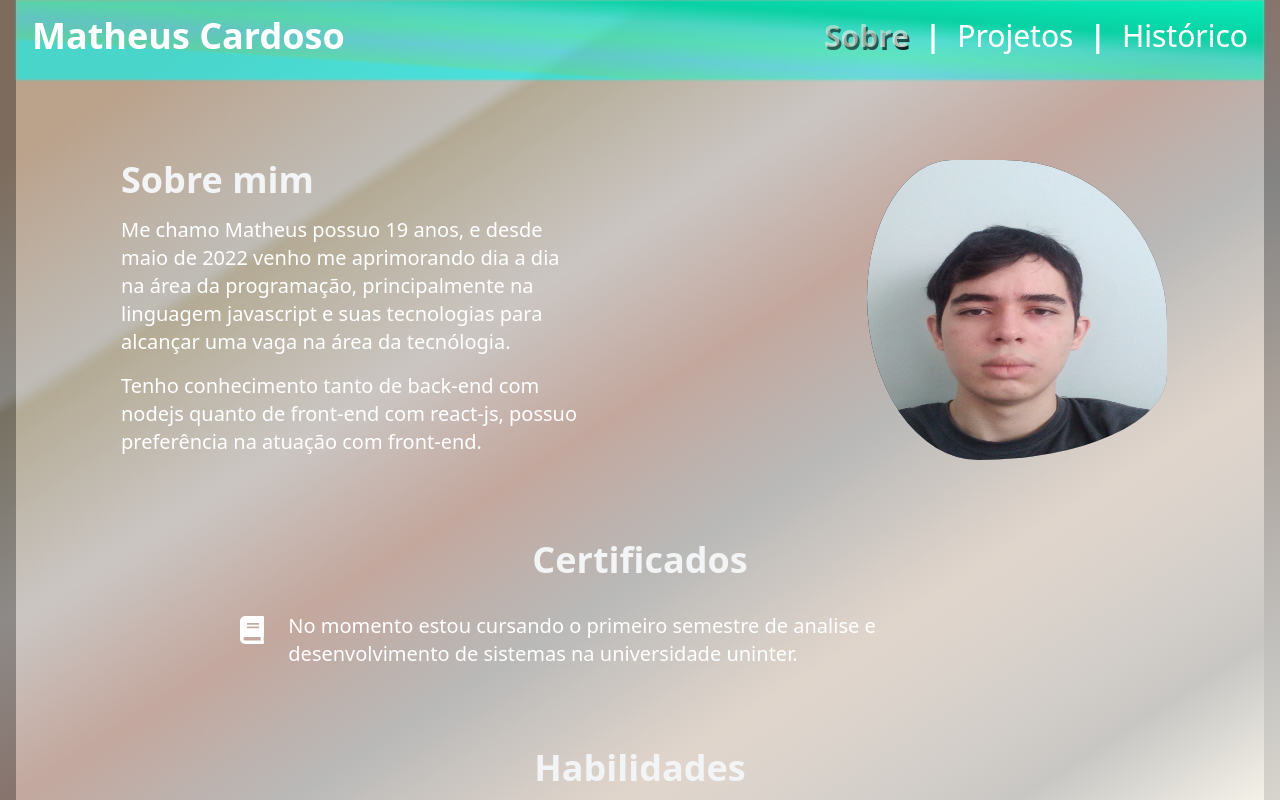
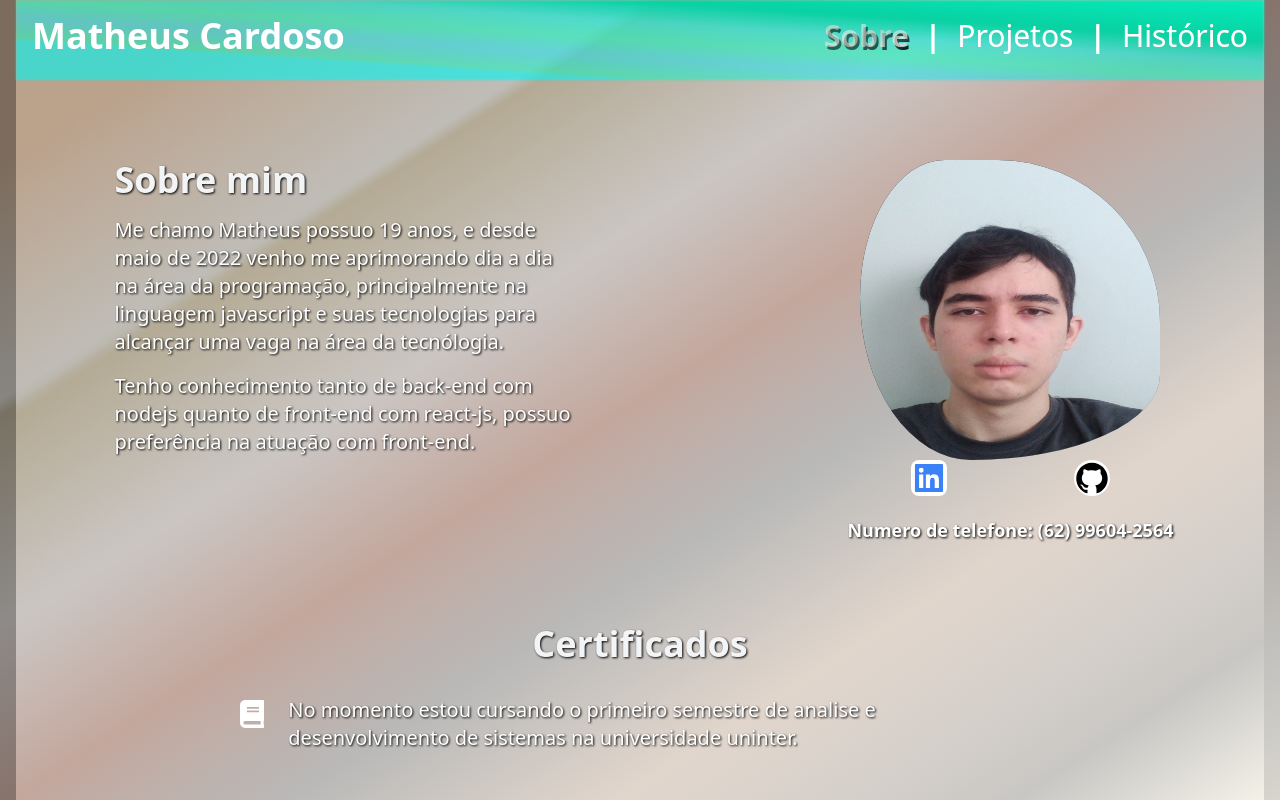
Before and after one commit to MatheusCardosoc0/Portifolio2.0, a Next.js app: page / in a window 1280 px wide. Built offline with nearby package versions, Linux system fonts and the light colour scheme.

Commit message:
adicionando contato

```diff
--- a/src/assets/CustomText.tsx
+++ b/src/assets/CustomText.tsx
@@ -11,7 +11,7 @@ export const TypingTitle = ({ styleText, text }: CustomTextProps) => (
     variants={textContainer}
     initial="hidden"
     whileInView={"show"}
-    className={`text-lg px-2 sm:text-4xl text-gray-100 font-bold ${styleText}`}>
+    className={`text-lg px-2 sm:text-4xl text-gray-100 drop-shadow-[1px_1px_1px_black] font-bold ${styleText}`}>
     {text}
   </motion.p>
 )
@@ -22,7 +22,7 @@ export const TypingText = ({ text, styleText }: CustomTextProps) => (
     variants={textVariant2}
     initial="hidden"
     whileInView={"show"}
-    className={`font-normal text-sm px-2  md:text-xl text-white ${styleText}`}>
+    className={`font-normal text-sm px-2 drop-shadow-[1px_1px_1px_black]  md:text-xl text-white ${styleText}`}>
    {text}
   </motion.h2>
 )
--- a/src/pages/_app.tsx
+++ b/src/pages/_app.tsx
@@ -8,8 +8,8 @@ function MyApp({ Component, pageProps }: AppProps) {
   return (
     <UseDataContext>
       <Layaut>
-      <Component {...pageProps} />
-    </Layaut>
+        <Component {...pageProps} />
+      </Layaut>
     </UseDataContext>
   )
 }
--- a/src/pages/components/About.tsx
+++ b/src/pages/components/About.tsx
@@ -3,6 +3,7 @@ import { motion } from 'framer-motion'
 import { TypingText, TypingTitle } from '../../assets/CustomText'
 import { fadeIn, zoomIn } from '../../utils/motion'
 import { FaBook, FaBookOpen } from 'react-icons/fa'
+import { AiFillGithub, AiFillLinkedin } from 'react-icons/ai'
 
 const About = () => {
   return (
@@ -20,11 +21,27 @@ const About = () => {
           <TypingText text='Tenho conhecimento tanto de back-end com nodejs quanto de front-end com react-js, possuo preferência na atuação com front-end.' />
         </div>
 
-        <motion.img src='/profile.jpg'
-          className='rounded-full photo-effect md:w-[300px] md:h-[300px] w-[200px] h-[200px] mx-auto md:mx-[initial]'
+        <motion.div
           variants={zoomIn(0.25, 1)}
           initial="hidden"
-          whileInView={"show"} />
+          whileInView={"show"}>
+          <img src='/profile.jpg'
+            className='rounded-full photo-effect md:w-[300px] md:h-[300px] w-[200px] h-[200px] mx-auto md:mx-[initial]'
+          />
+
+         <div className='flex justify-around  text-4xl'>
+         <a href='https://www.linkedin.com/in/matheus-cardoso-026488244/' target={"_blank"}>
+            <AiFillLinkedin className='text-blue-500 bg-white rounded-lg cursor-pointer' />
+          </a>
+          <a href='https://github.com/MatheusCardosoc0' target={"_blank"}>
+            <AiFillGithub className='bg-white rounded-full cursor-pointer' />
+          </a>
+         </div>
+
+         <p className='mt-5 text-white drop-shadow-[1px_1px_1px_black] text-lg font-bold'>
+          Numero de telefone: (62) 99604-2564
+          </p>
+        </motion.div>
 
 
 
```
